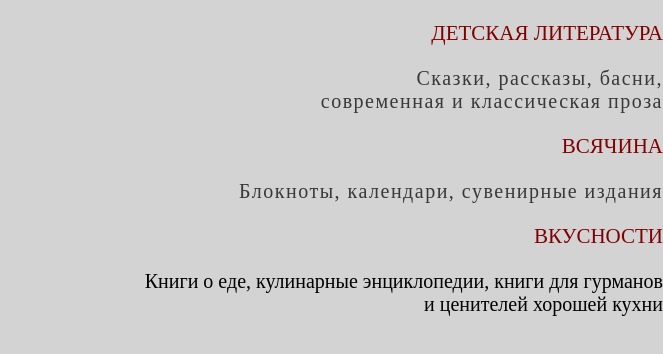
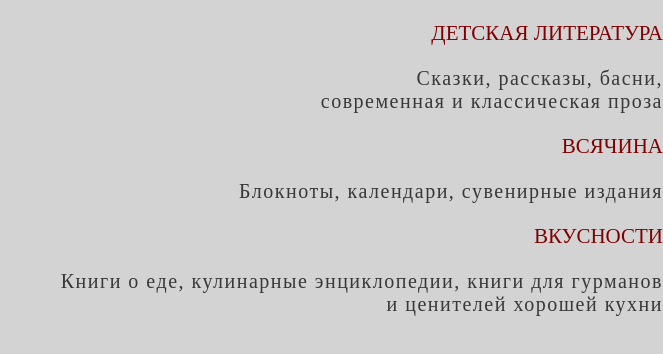
Before and after one commit to GrrrIamDragon/ITCloudAcademy, a plain HTML site: page Lesson9HomeworkCSS/Lesson9HomeworkCSS2.html in a window 1280 px wide. Shown: the whole page, without its empty margins (617-1280 px from the left). Drawn offline with Linux system fonts and the light colour scheme.

Commit message:
Update Lesson9HomeworkCSS2.html

```diff
--- a/Lesson9HomeworkCSS/Lesson9HomeworkCSS2.html
+++ b/Lesson9HomeworkCSS/Lesson9HomeworkCSS2.html
@@ -22,7 +22,7 @@
 	<p class="head">
 		Вкусности
 	</p>
-	<p>
+	<p class="content">
 		Книги о еде, кулинарные энциклопедии, книги для гурманов<br>
 		 и ценителей хорошей кухни
 	</p>
```
